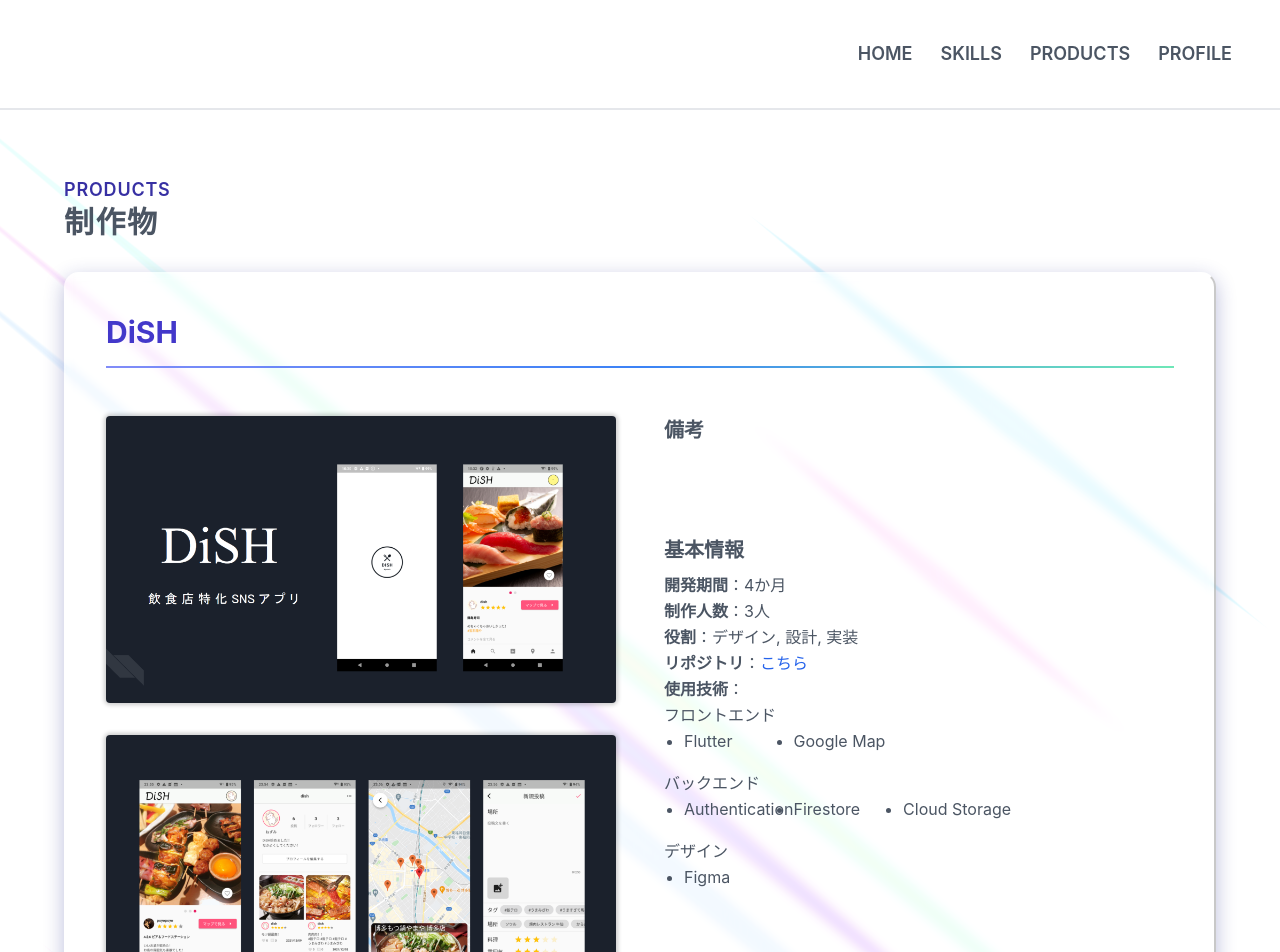
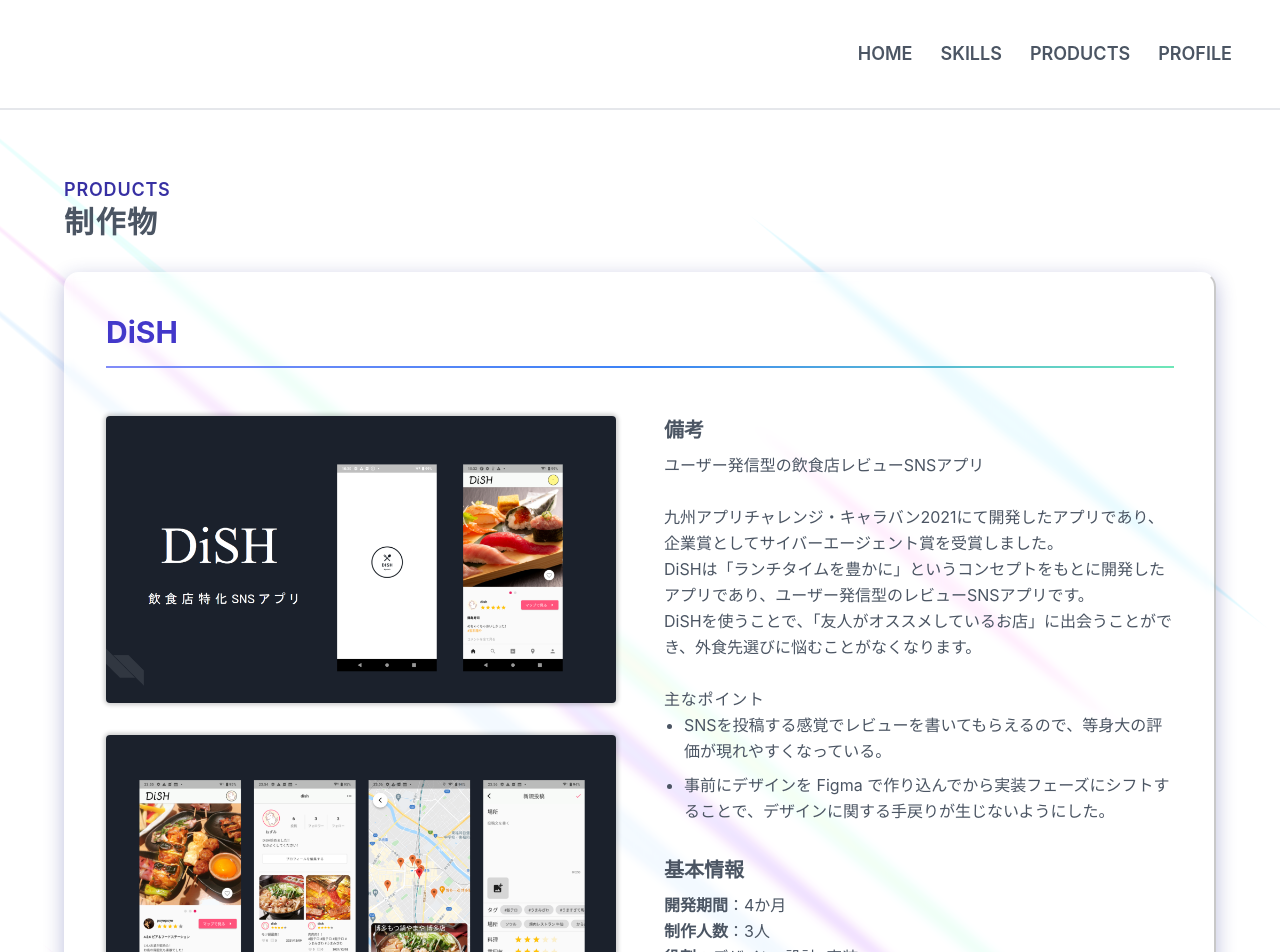
Before and after one commit to tksx1227/Portfolio, a Next.js app: page /products-detail in a window 1280 px wide. Shown: the top 952 px of the page. Built offline with nearby package versions, Linux system fonts and the light colour scheme.

Commit message:
[add] DiSHの詳細を追加

```diff
--- a/src/const/productInfo.ts
+++ b/src/const/productInfo.ts
@@ -4,11 +4,16 @@
   {
     title: "DiSH",
     githubURL: "https://github.com/KIT-DiSH/dish",
-    overview: "",
+    overview: "ユーザー発信型の飲食店レビューSNSアプリ",
     description: [
-      "",
+      "九州アプリチャレンジ・キャラバン2021にて開発したアプリであり、企業賞としてサイバーエージェント賞を受賞しました。",
+      "DiSHは「ランチタイムを豊かに」というコンセプトをもとに開発したアプリであり、ユーザー発信型のレビューSNSアプリです。",
+      "DiSHを使うことで、「友人がオススメしているお店」に出会うことができ、外食先選びに悩むことがなくなります。",
     ],
-    pointList: [],
+    pointList: [
+      "SNSを投稿する感覚でレビューを書いてもらえるので、等身大の評価が現れやすくなっている。",
+      "事前にデザインを Figma で作り込んでから実装フェーズにシフトすることで、デザインに関する手戻りが生じないようにした。",
+    ],
     images: [
       {
         src: "/product_images/dish1.png",
@@ -31,7 +36,7 @@
       },
       {
         type: "バックエンド",
-        techs: ["Authentication", "Firestore", "Cloud Storage"],
+        techs: ["Firestore", "Cloud Storage", "Authentication"],
       },
       { type: "デザイン", techs: ["Figma"] },
     ],
```
